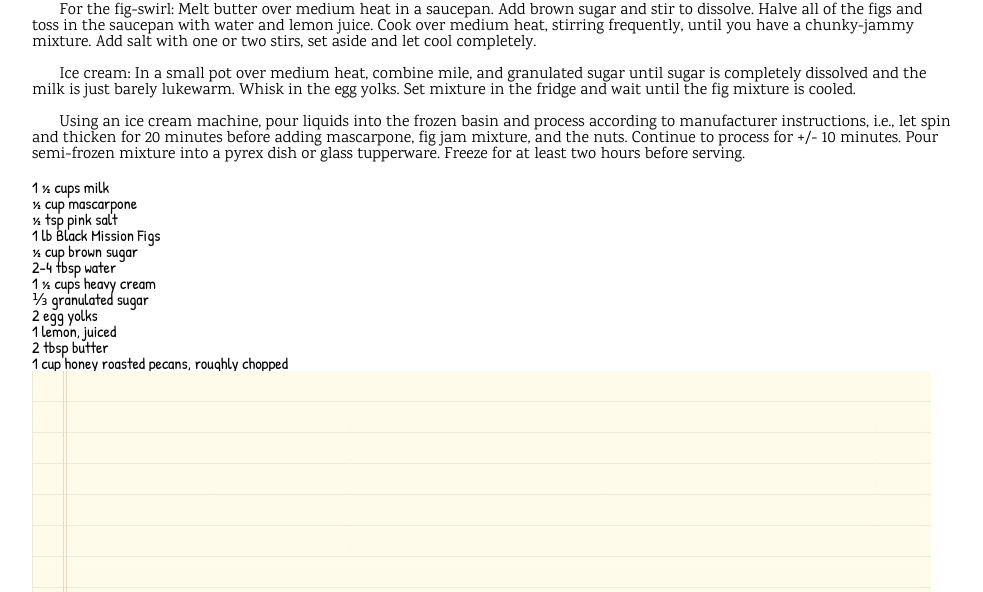
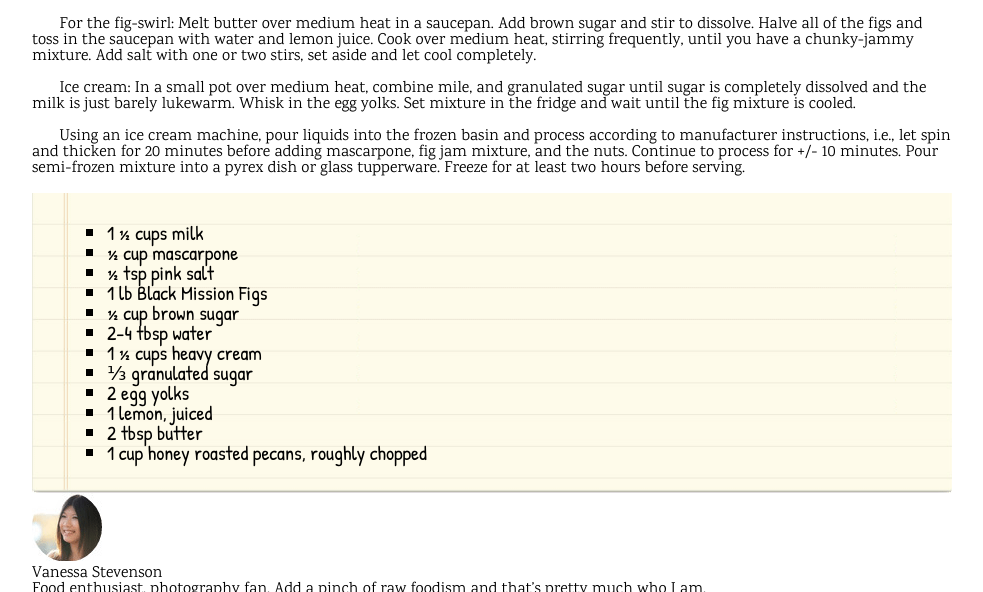
Before and after one commit to IndigoShock/chocolate-pizza, a plain HTML site: page index.html in a window 1280 px wide. Shown: the part 823-1415 px from the top of the page, without its empty margins (148-1131 px from the left). Drawn offline with nearby package versions, Linux system fonts and the light colour scheme; a web font is replaced by a local one.

Commit message:
overlayed list background and changed text size of list

```diff
--- a/css/style.css
+++ b/css/style.css
@@ -5,7 +5,7 @@
 
 p#topdelicious {
   font-family: 'Yellowtail', cursive;
-  font-size: 45px;
+  font-size: 35px;
 }
 p#bestblog {
   font-family: 'Share', cursive;
@@ -57,6 +57,7 @@ p#bestblog {
 /* <!-- Card 2: Text about Recipe --> */
 .card.directions header {
   font-family: 'Oswald', sans-serif;
+  font-size: 40px;
   /* bold */
 }
 
@@ -69,19 +70,23 @@ p#bestblog {
 }
 
 /* <!-- Card 3: List with school paper background. Unordered list of ingredients --> */
-.card.ingredients img {
-  position: relative;
-}
 
 .card.ingredients ul {
   font-family: 'Patrick Hand', cursive;
-  top: 10px;
-  left: 10px;
+  list-style: square;
+  /* top: 200px;
+  left: 50px; */
+  /* float: left; */
+  padding: 30px 75px;
+  background-image: url("../img/list-bg.png");
+  background-size: cover;
+  font-size: 20px;
 }
 
 /* <!-- Card 4: Image and Contact info for Author --> */
 .card.author {
   font-family: 'Karma', serif;
+  /* background-image: url("img/list-bg.png"); */
 }
 
 /* <!-- Card 5: Delicious copyright and publish --> */
--- a/index.html
+++ b/index.html
@@ -63,7 +63,6 @@
       <li>1 cup honey roasted pecans, roughly chopped</li>
     </ul>
 
-  <img id="list-bg" src="img/list-bg.png"/>
 </div>
 
 <!-- Card 4: Image and Contact info for Author -->
@@ -81,3 +80,9 @@
 </section>
 
 </html>
+
+<!-- 1. Other steps missing
+2. Overlay list with checkboxes and strikeout text
+3. Share Recipe button
+4. Diagonal separating lines at bottom and top of site
+5. Moving images appropriately-->
```
